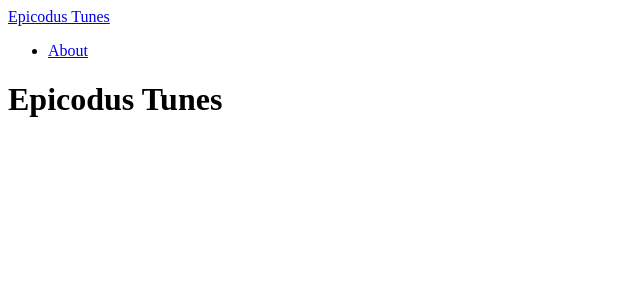
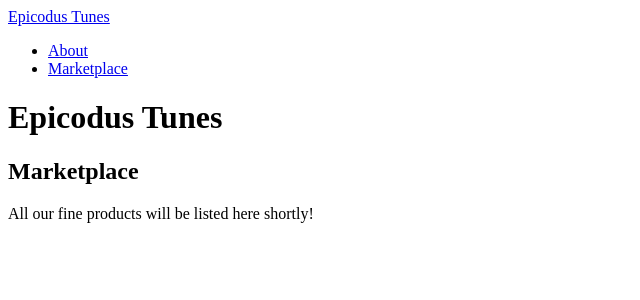
Before and after one commit to NickRossBrown/javascript-week4-weekend-routing, an Angular app: page /marketplace in a window 1280 px wide. Before the commit this address led to /. Shown: the top 300 px of the page, without its empty margins (0-640 px from the left). Built offline with nearby package versions, Linux system fonts and the light colour scheme.

Commit message:
add about marketplace with navigation

```diff
--- a/src/app/app.component.html
+++ b/src/app/app.component.html
@@ -5,6 +5,7 @@
     </div>
     <ul class="nav navbar-nav navbar-right">
       <li><a routerLink="about">About</a></li>
+      <li><a routerLink="marketplace">Marketplace</a></li>
     </ul>
   </div>
 </nav>
--- a/src/app/app.module.ts
+++ b/src/app/app.module.ts
@@ -6,6 +6,7 @@
 import { WelcomeComponent } from './welcome/welcome.component';
 import { routing } from './app.routing';
 import { AboutComponent } from './about/about.component';
+import { MarketplaceComponent } from './marketplace/marketplace.component';
 
 
 
@@ -13,7 +14,8 @@
   declarations: [
     AppComponent,
     WelcomeComponent,
-    AboutComponent
+    AboutComponent,
+    MarketplaceComponent
   ],
   imports: [
     BrowserModule,
--- a/src/app/app.routing.ts
+++ b/src/app/app.routing.ts
@@ -2,6 +2,7 @@
 import { Routes, RouterModule } from '@angular/router';
 import { WelcomeComponent } from './welcome/welcome.component';
 import { AboutComponent }   from './about/about.component';
+import { MarketplaceComponent }   from './marketplace/marketplace.component';
 
 const appRoutes: Routes = [
   {
@@ -11,6 +12,10 @@
   {
     path: 'about',
     component: AboutComponent
+  },
+  {
+    path: 'marketplace',
+    component: MarketplaceComponent
   }
 ];
 
--- /dev/null
+++ b/src/app/marketplace/marketplace.component.html
@@ -0,0 +1,3 @@
+<h2>Marketplace</h2>
+
+<p>All our fine products will be listed here shortly!</p>
--- /dev/null
+++ b/src/app/marketplace/marketplace.component.ts
@@ -0,0 +1,15 @@
+import { Component, OnInit } from '@angular/core';
+
+@Component({
+  selector: 'app-marketplace',
+  templateUrl: './marketplace.component.html',
+  styleUrls: ['./marketplace.component.css']
+})
+export class MarketplaceComponent implements OnInit {
+
+  constructor() { }
+
+  ngOnInit() {
+  }
+
+}
```
Also changed, not shown: src/app/marketplace/marketplace.component.css (added), 1 other file (tests, documents, lock files or other folders).
